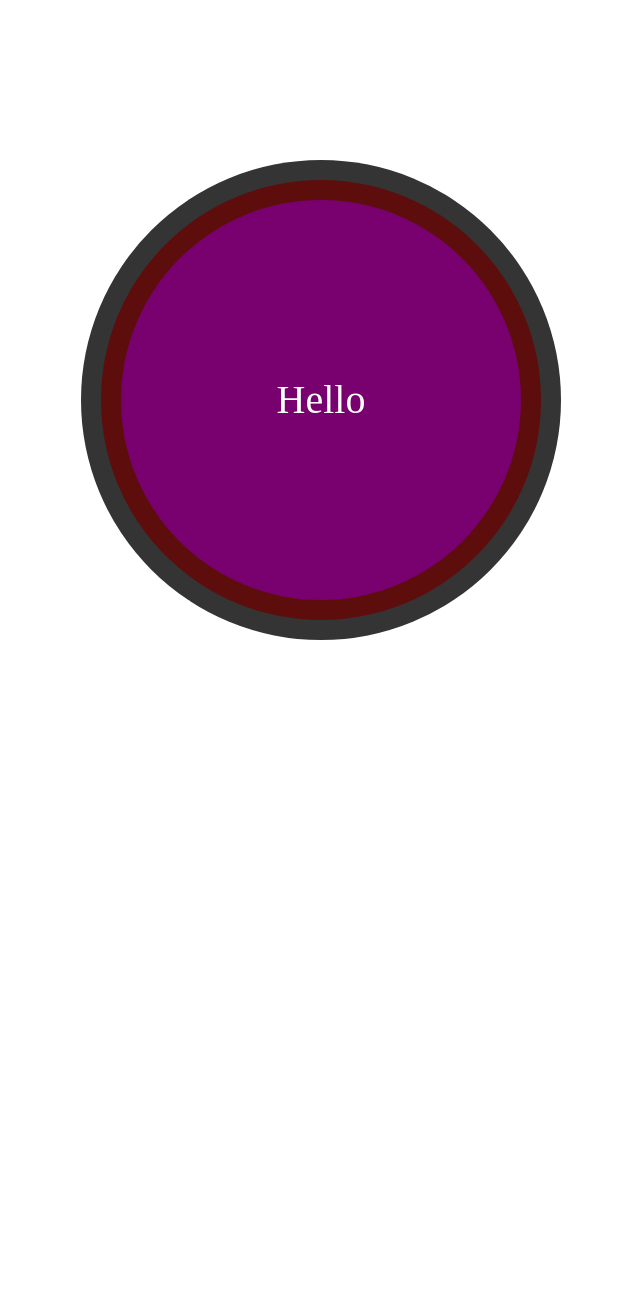
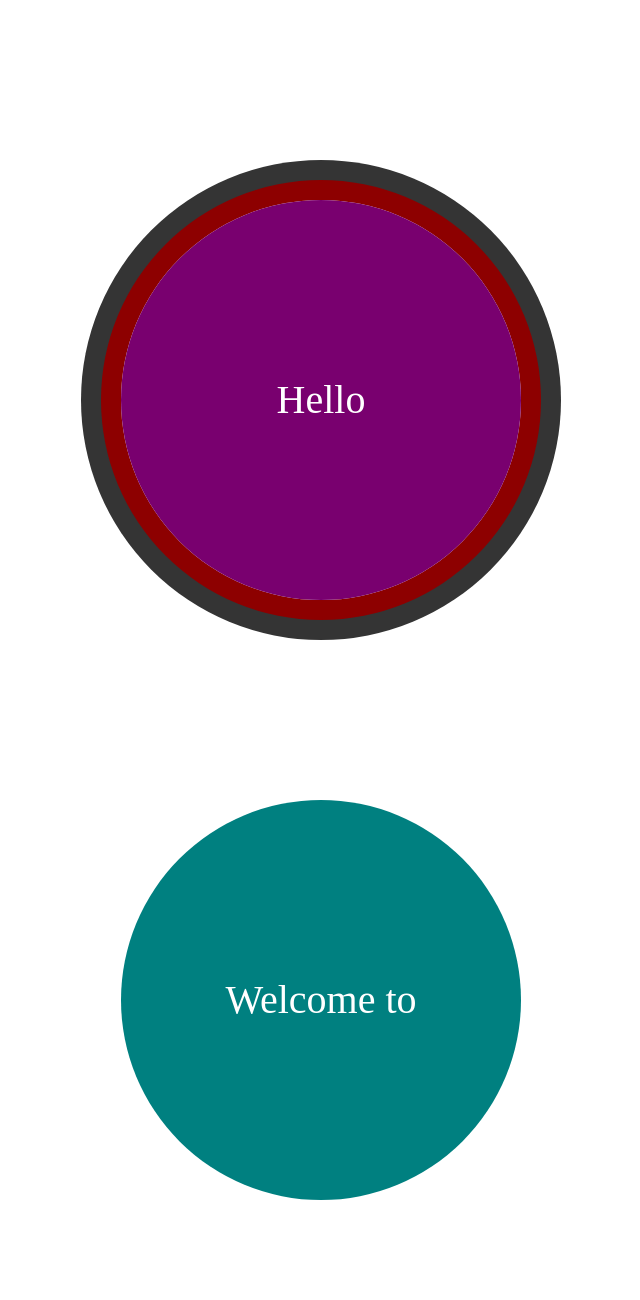
Before and after one commit to Dinuka0512/HTML-CSS-practice-Exercises, a plain HTML site: page Html004/index01.html in a window 1280 px wide. Shown: the top 1300 px of the page, without its empty margins (319-959 px from the left). Before the commit the page ends 800 px from the top, so only its background shows below. Drawn offline with Linux system fonts and the light colour scheme.

Commit message:
Created the Scroll the circles

```diff
--- a/Html004/Style/style.css
+++ b/Html004/Style/style.css
@@ -10,7 +10,6 @@
 
 body{
     background-color: white;
-    overflow: hidden;
 }
 
 body>div{
@@ -26,26 +25,47 @@ body>div{
 }
 
 body>div:nth-child(1){
+    position: fixed;
     height: 60vh;
     background-color: #343434;
 }
 
 body>div:nth-child(2){
+    position: fixed;
     height: 55vh;
-    background-color: #5e0d0d;
+    background-color: #8d0000;
 }
 
 body>div:nth-child(3){
+    position: fixed;
     height: 50vh;
-    background-color: #79006f;
+    background-color: white;
 }
 
-body>div:nth-child(4){
+.textContainer{
     color: white;
+    background-color: #79006f;
     font-size: 5vh;
-    width: 10vh;
+    width: 50vh;
     aspect-ratio: 1/1;
     align-items: center;
     justify-content: center;
+    text-align: center;
     display: flex;
 }
+
+body>div:nth-child(5){
+    margin-top: 100vh;
+    background-color: #008080;
+
+}
+
+body>div:nth-child(6){
+    font-size: 6vh;
+    margin-top: 180vh;
+    background-color: #e35300;
+}
+
+body>div:nth-child(7){
+    margin-top: 150vh;
+}
--- a/Html004/index01.html
+++ b/Html004/index01.html
@@ -10,8 +10,17 @@
     <div></div>
     <div></div>
     <div></div>
-    <div>
+    <div class="textContainer">
         Hello
     </div>
+
+    <div class="textContainer">
+        Welcome to
+    </div>
+
+    <div class="textContainer">
+        Instritute Of software Engeneering
+    </div>
+    <div></div>
 </body>
 </html>
```
